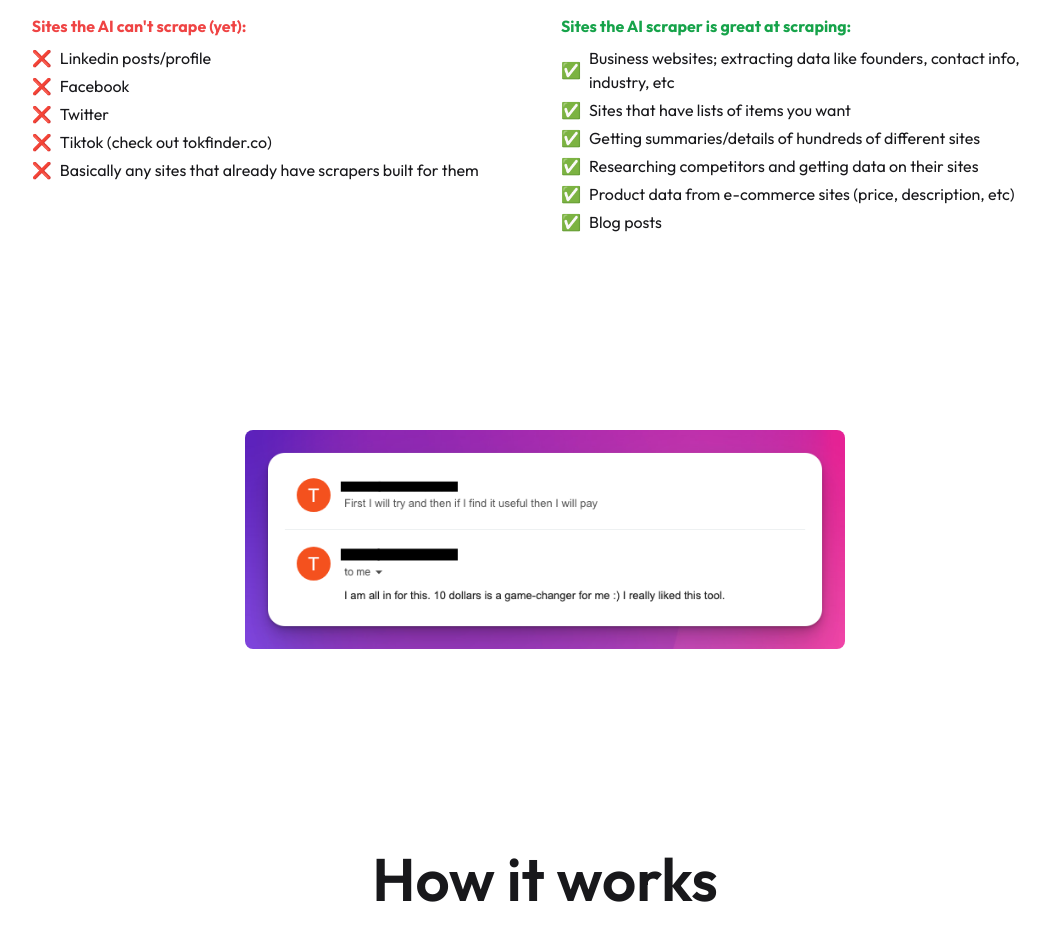
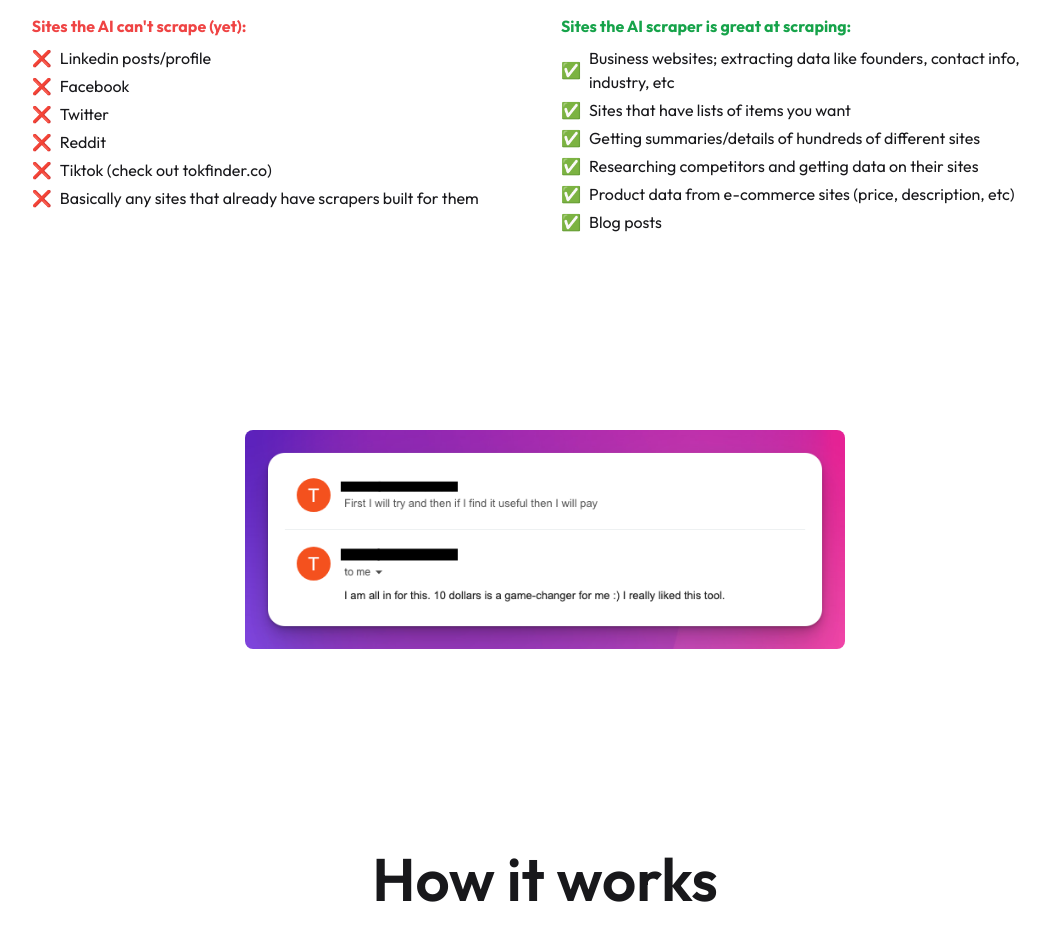
Before and after one commit to adrianhorning08/scrape-that-landing, a plain HTML site: page index.html in a window 1280 px wide. Shown: the part 2280-3207 px from the top of the page, without its empty margins (95-1145 px from the left). Drawn offline with nearby package versions, Linux system fonts and the light colour scheme.

Commit message:
added reddit to blacklisted

```diff
--- a/index.html
+++ b/index.html
@@ -330,6 +330,10 @@
                 <li class="flex items-center mb-1">
                   <span class="text-red-500 mr-2">❌</span>
                   <span>Twitter</span>
+                </li>
+                <li class="flex items-center mb-1">
+                  <span class="text-red-500 mr-2">❌</span>
+                  <span>Reddit</span>
                 </li>
                 <li class="flex items-center mb-1">
                   <span class="text-red-500 mr-2">❌</span>
```
